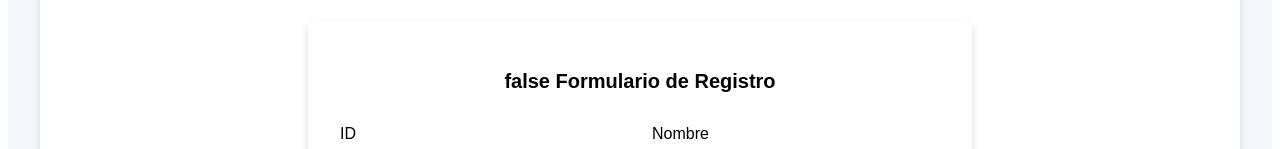
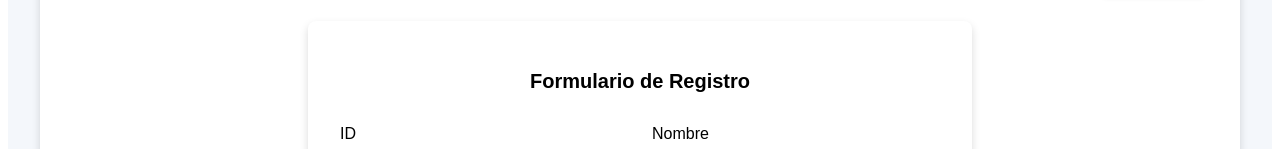
Before and after one commit to jsofii/Banca, an Angular app: page /product/create in a window 1280 px wide. Shown: the part 223-372 px from the top of the page. Built offline with nearby package versions, Linux system fonts and the light colour scheme.

Commit message:
Remove the isDeleting

```diff
--- a/src/app/features/product/components/product-form/product-form.component.html
+++ b/src/app/features/product/components/product-form/product-form.component.html
@@ -1,7 +1,7 @@
 <div class="registration-form">
   <!-- Form Header -->
   <h2 class="form-title">
-    {{isEditing}}
+
     Formulario de Registro</h2>
 
   <!-- Form Fields -->
```
